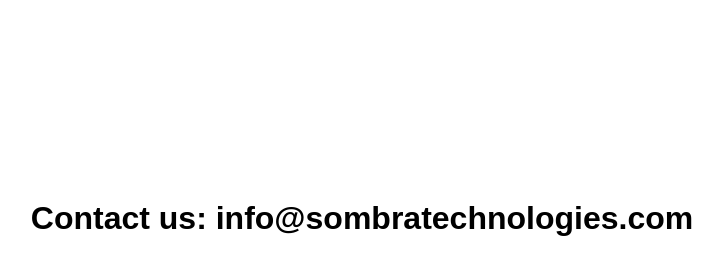
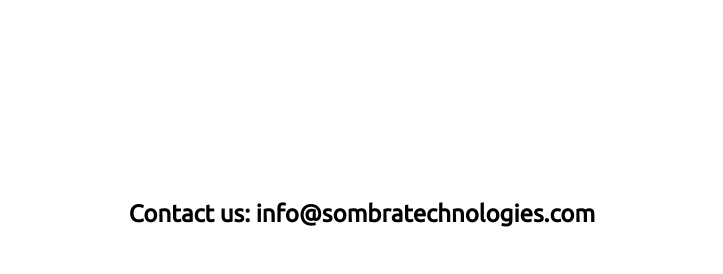
Before and after one commit to sombratechnologies/sombratechnologies.github.io, a plain HTML site: page index.html in a window 1280 px wide. Shown: the whole page, without its empty margins (278-1001 px from the left). Drawn offline with Linux system fonts and the light colour scheme.

Commit message:
Add files via upload

```diff
--- a/index.html
+++ b/index.html
@@ -1,14 +1,15 @@
 <DOCTYPE html>
 <html>
 	<head>
-		   <meta name="description" content="Sombra Technologies">
+		   		 <meta name="description" content="Sombra Technologies">
 		       <meta name="author" content="Sombra Technologies">
-		           <meta name="viewport" content="width=device-width, initial-scale=1.0">
+           <meta name="viewport" content="width=device-width, initial-scale=1.0">
+           <link href="https://fonts.googleapis.com/css?family=Ubuntu" rel="stylesheet">
 			     <title>Sombra Technologies</title>
 	</head>
 	<body>
 		  <div style="text-align: center; margin: 0 auto">
-			      <h1 style="font-family: Arial; margin-top: 200px">Contact us: info@sombratechnologies.com</h1>
-			        </div>
+			      <h2 style="font-family: Ubuntu; margin-top: 200px">Contact us: info@sombratechnologies.com</h2>
+			</div>
 	</body>
 </html>
```
